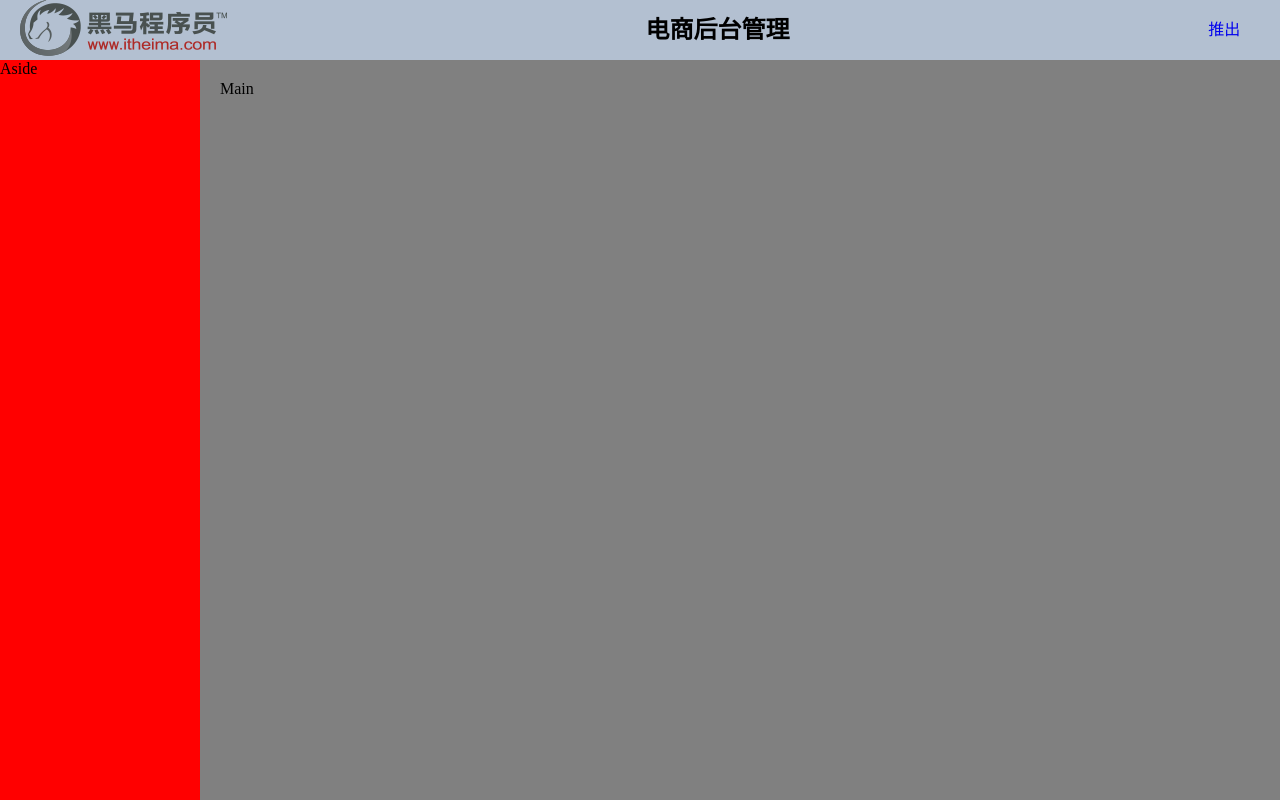
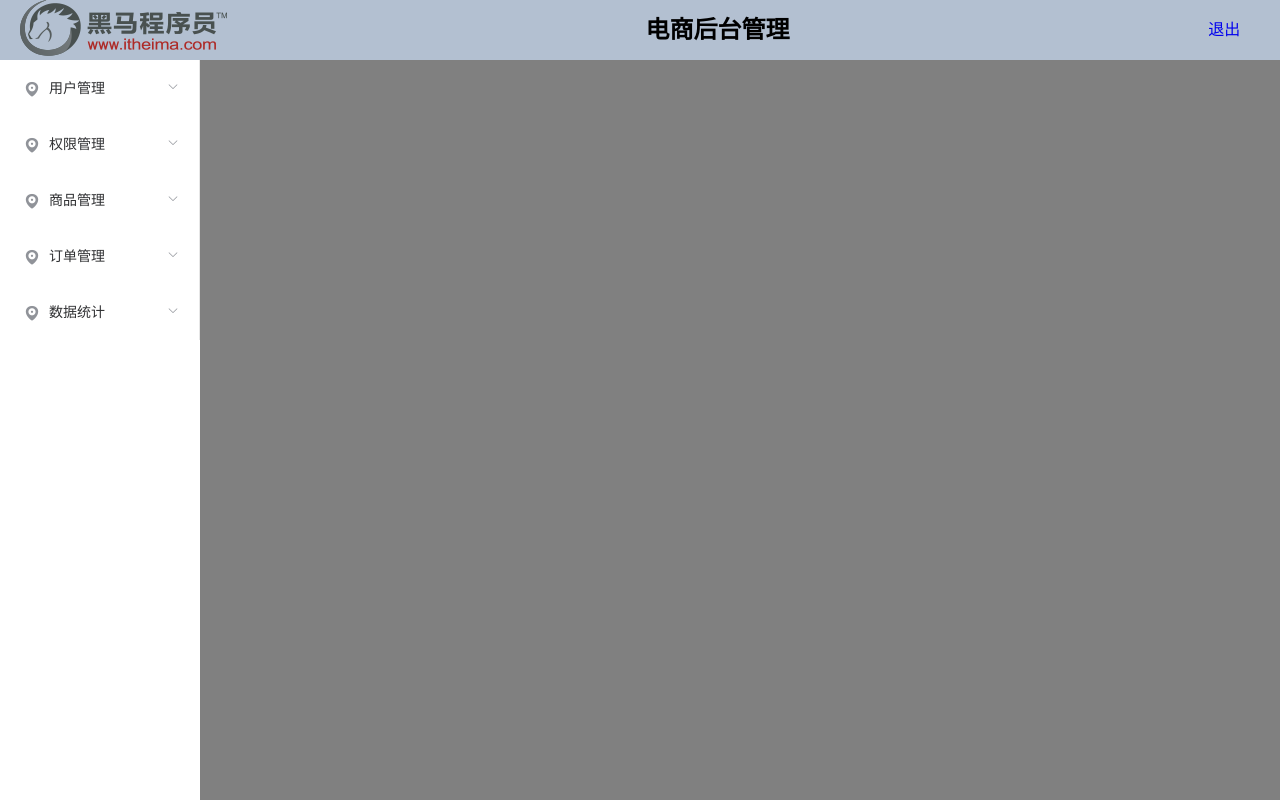
Before and after one commit to qq534759298/-, a Vue app: page / in a window 1280 px wide. Built offline with nearby package versions, Linux system fonts and the light colour scheme; sample sign-in values are in the browser's storage.

Commit message:
首页-完成

```diff
--- a/src/components/home.vue
+++ b/src/components/home.vue
@@ -10,20 +10,101 @@
         </el-col>
         <el-col :span="1">
           <div class="grid-content bg-purple">
-              <a href="#" class="loginout">推出</a>
+            <a href="#" @click.prevent="handleLoginout()" class="loginout">退出</a>
           </div>
         </el-col>
       </el-row>
     </el-header>
     <el-container>
-      <el-aside class="aside" width="200px">Aside</el-aside>
-      <el-main class="main">Main</el-main>
+      <el-aside class="aside" width="200px">
+        <el-menu default-active="1" :router="true" :unique-opened="true">
+          <el-submenu index="1">
+            <template slot="title">
+              <i class="el-icon-location"></i>
+              <span>用户管理</span>
+            </template>
+            <el-menu-item index="users">
+              <i class="el-icon-menu"></i>用户列表
+            </el-menu-item>
+          </el-submenu>
+          <el-submenu index="2">
+            <template slot="title">
+              <i class="el-icon-location"></i>
+              <span>权限管理</span>
+            </template>
+            <el-menu-item index="1-1">
+              <i class="el-icon-menu"></i>角色列表
+            </el-menu-item>
+            <el-menu-item index="1-1">
+              <i class="el-icon-menu"></i>权限列表
+            </el-menu-item>
+          </el-submenu>
+          <el-submenu index="3">
+            <template slot="title">
+              <i class="el-icon-location"></i>
+              <span>商品管理</span>
+            </template>
+            <el-menu-item index="1-1">
+              <i class="el-icon-menu"></i>商品列表
+            </el-menu-item>
+            <el-menu-item index="1-1">
+              <i class="el-icon-menu"></i>分类参数
+            </el-menu-item>
+            <el-menu-item index="1-1">
+              <i class="el-icon-menu"></i>商品分类
+            </el-menu-item>
+          </el-submenu>
+          <el-submenu index="4">
+            <template slot="title">
+              <i class="el-icon-location"></i>
+              <span>订单管理</span>
+            </template>
+            <el-menu-item index="1-1">
+              <i class="el-icon-menu"></i>订单列表
+            </el-menu-item>
+          </el-submenu>
+          <el-submenu index="5">
+            <template slot="title">
+              <i class="el-icon-location"></i>
+              <span>数据统计</span>
+            </template>
+            <el-menu-item index="1-1">
+              <i class="el-icon-menu"></i>数据报表
+            </el-menu-item>
+          </el-submenu>
+        </el-menu>
+      </el-aside>
+      <el-main class="main">
+        <router-view></router-view>
+      </el-main>
     </el-container>
   </el-container>
 </template>
 
 <script>
-export default {}
+export default {
+  beforeMount() {
+    if (!localStorage.getItem("token")) {
+      this.$router.push({
+        name: "login"
+      });
+    }
+  },
+  methods: {
+    // 退出
+    handleLoginout() {
+      console.log(111111)
+      // 1. 清除token
+      localStorage.clear();
+      // 2. 跳转到login
+      this.$router.push({
+        name: "login"
+      });
+      // 提示
+      this.$message.warning("退出成功");
+    }
+  }
+};
 </script>
 
 <style>
@@ -37,7 +118,7 @@
   line-height: 60px;
 }
 .aside {
-  background: red;
+  background: #fff;
 }
 .main {
   background: gray;
--- a/src/components/login.vue
+++ b/src/components/login.vue
@@ -15,36 +15,36 @@
 
 <script>
 export default {
-  data () {
+  data() {
     return {
       formdata: {
-        username: '',
-        password: ''
+        username: "",
+        password: ""
       }
-    }
+    };
   },
   methods: {
-    async handlelogin () {
-      const res = await this.$http.post(`login`, this.formdata)
+    async handlelogin() {
+      const res = await this.$http.post(`login`, this.formdata);
 
-      console.log(res)
+      console.log(res);
       const {
         data: {
-          data: { token },
+          data,
           meta: { msg, status }
         }
-      } = res
+      } = res;
       if (status === 200) {
-        localStorage.setItem('token',token)
+        localStorage.setItem("token", data.token);
         this.$router.push({
-          name: 'home'
-        })
+          name: "home"
+        });
       } else {
-        this.$message.error(msg)
+        this.$message.error(msg);
       }
     }
   }
-}
+};
 </script>
 
 <style>
```
